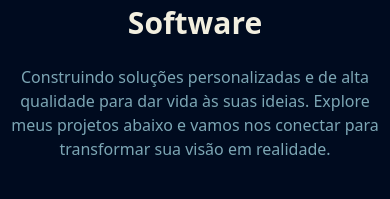
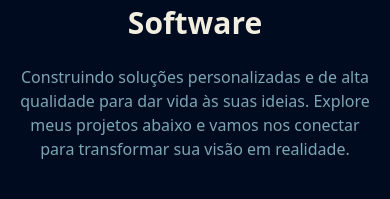
Before and after one commit to maxwell-paulo/personal-portfolio, a Next.js app: page / in a window 390 px wide. Shown: the part 267-466 px from the top of the page. Built offline with nearby package versions, Linux system fonts and the light colour scheme.

Commit message:
Update Hero component styles for improved responsiveness
- Added padding to the title and subtitle elements in the Hero component to enhance layout on smaller screens.
- This change improves the overall user experience by ensuring better text visibility and spacing across different device sizes.

```diff
--- a/src/components/Hero.tsx
+++ b/src/components/Hero.tsx
@@ -54,7 +54,7 @@ export function Hero() {
                     animate="visible"
                     transition={{ duration: 0.5, delay: 0.6 }}
                     variants={textVariants}
-                    className="text-3xl md:text-4xl font-semibold text-foreground mb-6"
+                    className="text-3xl md:text-4xl font-semibold text-foreground mb-6 px-4 md:px-0"
                 >
                     {t('title')}
                 </motion.h2>
@@ -63,7 +63,7 @@ export function Hero() {
                     animate="visible"
                     transition={{ duration: 0.5, delay: 0.8 }}
                     variants={textVariants}
-                    className="text-md md:text-lg text-muted-foreground mb-10"
+                    className="text-md md:text-lg text-muted-foreground mb-10 px-4 md:px-0"
                 >
                     {t('subtitle')}
                 </motion.p>
```
